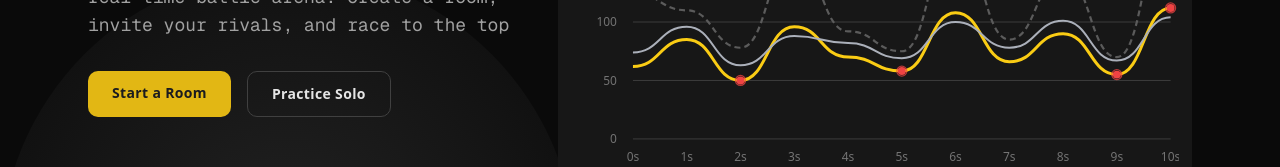
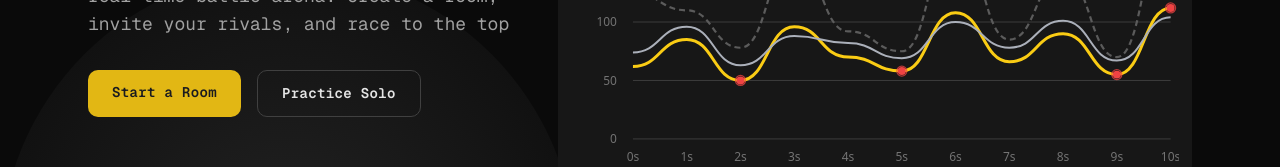
Before and after one commit to Aayush7105/clashkeys, a Next.js app: page / in a window 1280 px wide. Shown: the part 375-542 px from the top of the page. Built offline with nearby package versions, Linux system fonts and the light colour scheme.

Commit message:
leader board improved

```diff
--- a/components/landing/landingpage.tsx
+++ b/components/landing/landingpage.tsx
@@ -33,13 +33,13 @@ const Landing = () => {
             <div className="grid grid-cols-2 gap-3 sm:flex sm:flex-row sm:flex-wrap sm:gap-4">
               <Link
                 href="/multiplayer"
-                className="w-full rounded-lg bg-[#e2b714] px-3 py-3 text-center text-sm font-semibold text-[#1a1b1f] tracking-wide hover:brightness-110 sm:w-auto sm:px-6"
+                className="w-full rounded-lg bg-[#e2b714] px-3 py-3 text-center text-[14px] font-semibold text-[#1a1b1f] tracking-wide hover:brightness-110 sm:w-auto sm:px-6 font-mono "
               >
                 Start a Room
               </Link>
               <Link
                 href="/soloplay"
-                className="w-full rounded-lg border border-neutral-700 px-3 py-3 text-center text-sm font-semibold tracking-wide text-neutral-200 hover:border-[#e2b714] sm:w-auto sm:px-6"
+                className="w-full rounded-lg border border-neutral-700 px-3 py-3 text-center text-[14px] font-semibold tracking-wide text-neutral-200 hover:border-[#e2b714] sm:w-auto sm:px-6 font-mono"
               >
                 Practice Solo
               </Link>
```
